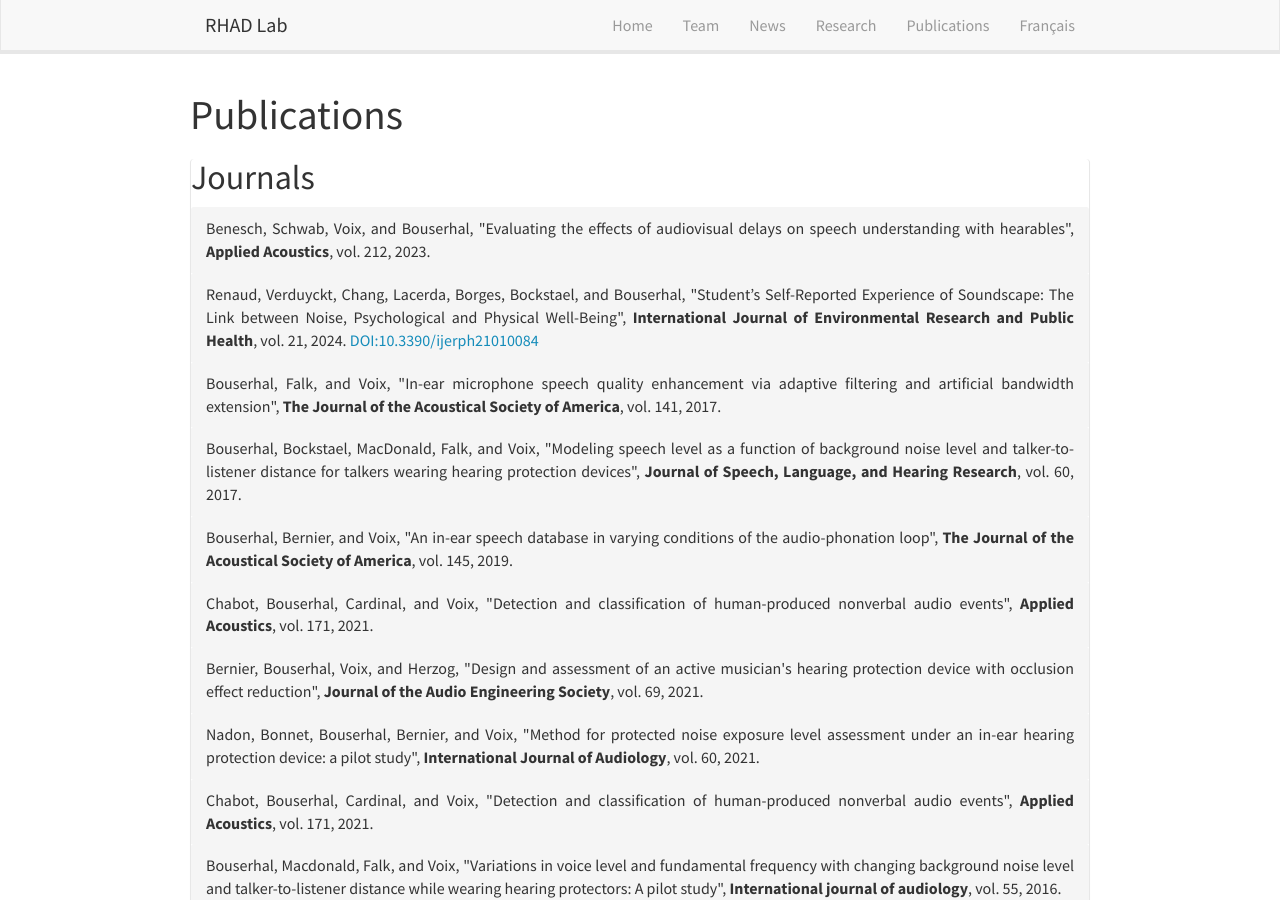
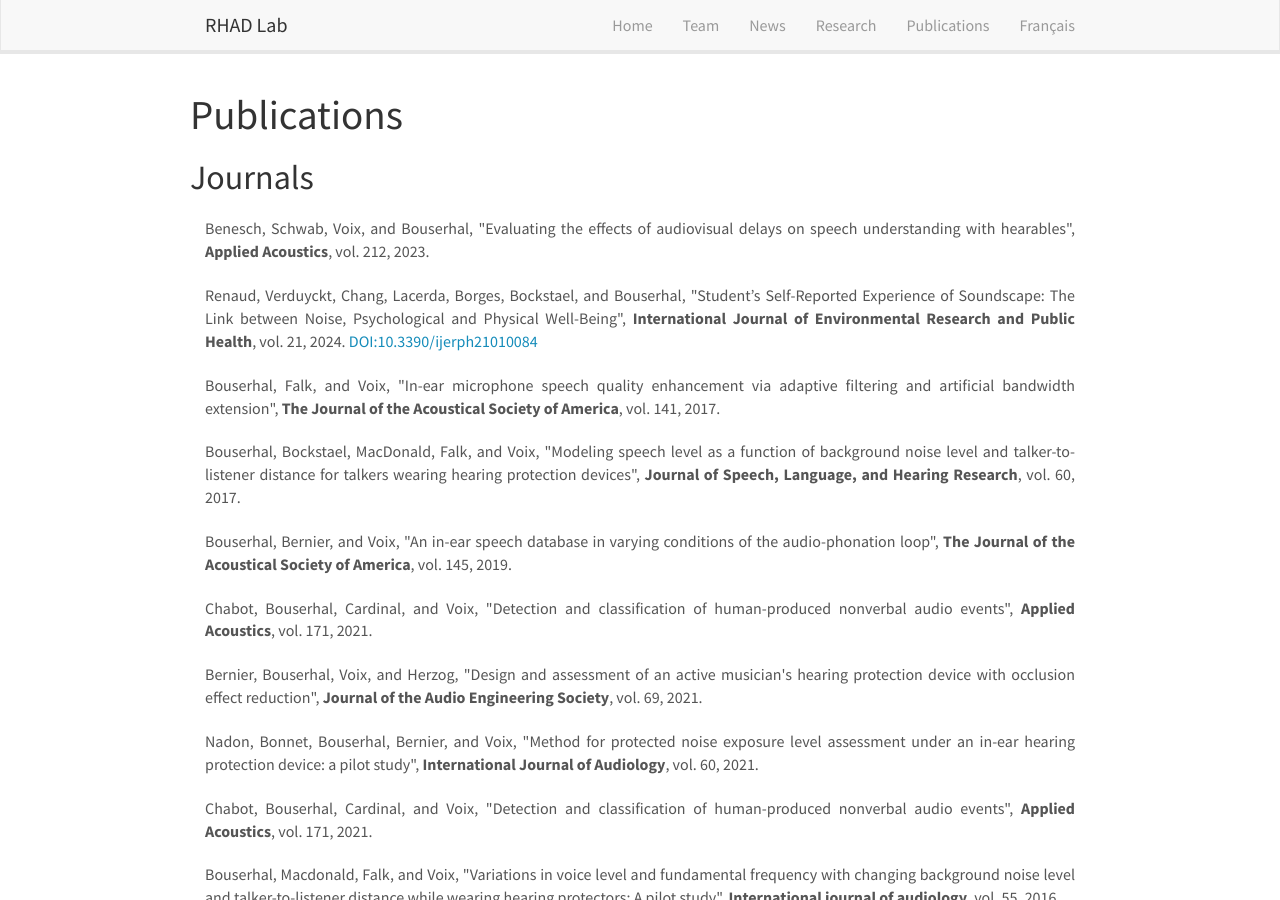
Before and after one commit to rhad-lab/rhad-lab.github.io, a Jekyll site: the page built from _pages/publications.html, in a window 1280 px wide and 900 px high. Built offline with Jekyll 4.4.1, drawn with Linux system fonts in a browser that asks for light colours; nearby versions of some CDN libraries.

Commit message:
uniform display

```diff
--- a/_pages/publications.html
+++ b/_pages/publications.html
@@ -7,9 +7,6 @@ permalink: /publications/
 ---
 
 <h1>{{page.title}}</h1>
-
-<div class="panel-group" id="accordion">
-    <div class="panel panel-default">
 
         <h2>Journals</h2>
         {% for publi in site.data.publications %}
```
